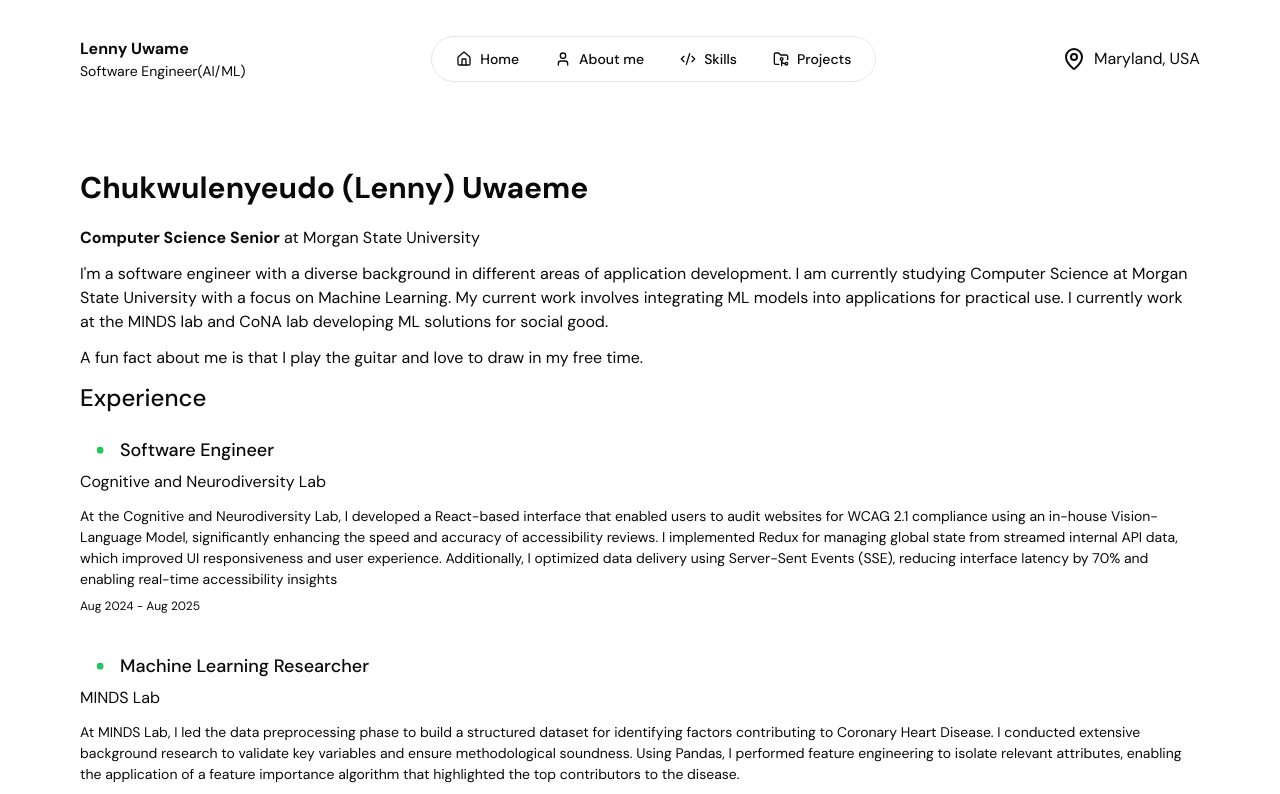
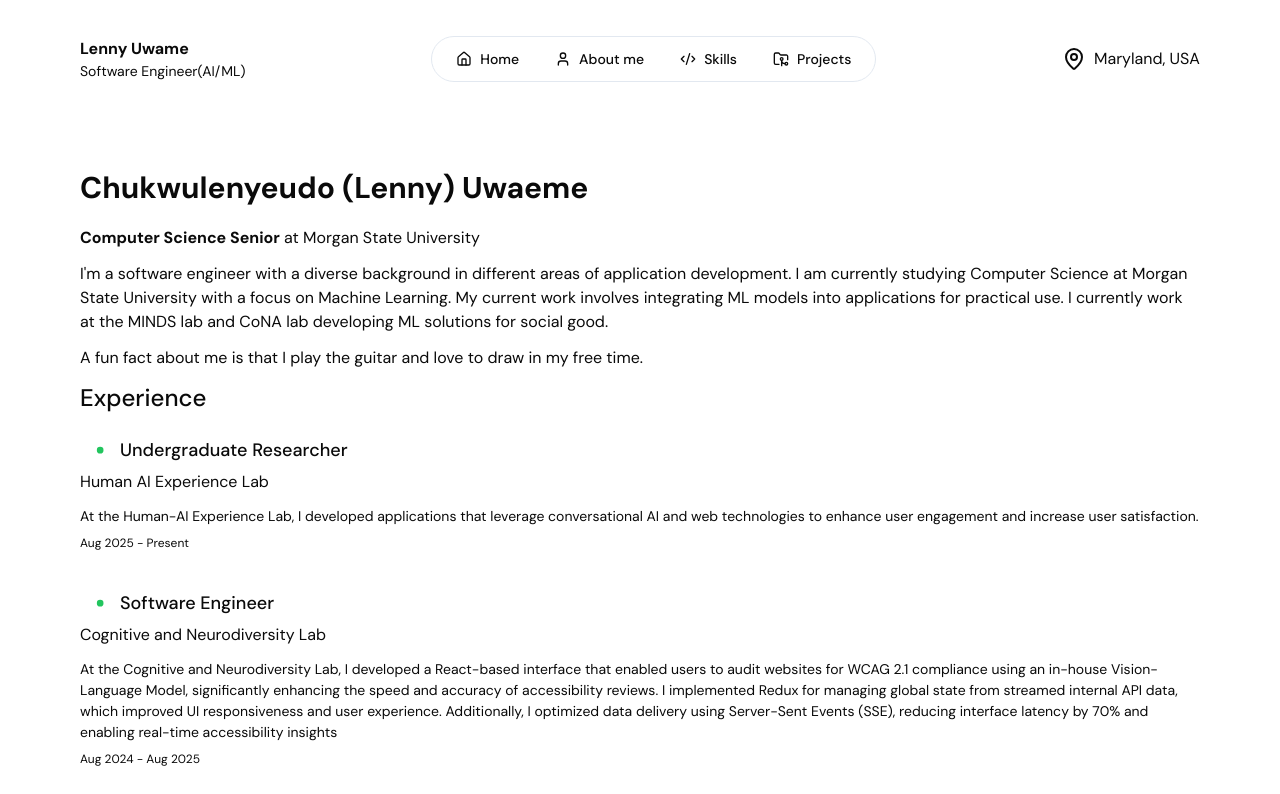
Before and after one commit to lennythecreator/Portfolio, a Next.js app: page /About in a window 1280 px wide. Shown: the top 794 px of the page. Built offline with nearby package versions, Linux system fonts and the light colour scheme.

Commit message:
updated exp

```diff
--- a/app/Projects/page.js
+++ b/app/Projects/page.js
@@ -2,6 +2,8 @@ import Navbar from '@/components/navbar'
 import React from 'react'
 import { Card, CardContent, CardDescription, CardFooter, CardHeader } from '@/components/ui/card'
 import { PROJECTS } from '@/constants/constants'
+import { Github } from 'lucide-react';
+
 export default function page() {
   return (
     <div className='h-full'>
@@ -13,7 +15,14 @@ export default function page() {
           <div className='flex flex-col gap-5 p-4'>
               {PROJECTS.map((proj,index)=>(
                 <Card key={index} className='proj-card'>
-                    <CardHeader className='py-6 font-medium'>{proj.name}</CardHeader>
+                    <CardHeader className=' flex py-6 font-medium'>
+                      <span className='flex'>
+                        <p>{proj.name}</p>
+                        <a href={proj.link} target='_blank' rel='noreferrer' className='ml-auto mr-6 p-2 rounded-full bg-blue-100 hover:bg-slate-200 transition-colors ease-in-out'>
+                          <Github className='text-zinc-800 hover:text-blue-600 transition-colors ease-in-out'/>
+                        </a>
+                      </span>
+                    </CardHeader>
                     <CardDescription className='flex gap-2 px-6 pb-6'>{proj.technologies.map((tech,index)=>(
                       <span key={index}>{tech}</span>
                     ))}</CardDescription>
--- a/constants/constants.js
+++ b/constants/constants.js
@@ -57,6 +57,13 @@ const TECHNICAL_SKILLS = {
 
 const EXPERIENCE = [
     {
+        title: "Undergraduate Researcher",
+        company:"Human AI Experience Lab",
+        location:"Baltimore, MD",
+        responsibilities:"At the Human-AI Experience Lab, I developed applications that leverage conversational AI and web technologies to enhance user engagement and increase user satisfaction.",
+        date:"Aug 2025 - Present"
+    },
+    {
         title:"Software Engineer",
         company:"Cognitive and Neurodiversity Lab",
         location:"Baltimore , MD",
@@ -90,18 +97,21 @@ const PROJECTS = [
     {
         name: "EcoFitz",
         technologies:["Next.js","Flask","AWS S3", "boto3","PostgreSQL"],
+        link:"https://github.com/lennythecreator/morganhacks2025",
         date:"April 2025",
         description:"EcoFit 3D is a web platform that empowers users to design sustainable fashion using intuitive 3D modeling tools and AI-powered personalization. Users can create original eco-friendly clothing, upload inspiration images, and explore a marketplace of community-generated designs. The platform integrates interactive 3D previews, a chat-based design assistant, and seamless user authentication, all built with Next.js, React, and a Python backend."
     },
     {
         name: "Sphinx AI",
         technologies:["Javascript, Next.js, GCP"],
+        link:"https://github.com/lennythecreator/Sphinx-AI",
         date:"October 2024",
         description:"Built a career advice assistant with the ability to offer career advice designed to help students navigate their careers and majors. It provides valuable information on various majors, careers, and the general job market as well as realtime salary data and resources like books and videos for users."
     },
     {
         name:"Chiron - AI Study Buddy",
         technologies:["JavaScript", "React", "AWS Transcribe","AWS S3", "Flask"],
+        link:"https://github.com/lennythecreator/Chiron---Morgan-Hack-AI",
         date:"October 2024",
         description:"Created an AI study buddy that generated transcripts of lectures enabling users to chat with the  assistant about any particular lecture. Utilized AWS Transcribe to give assistant the ability to generate quizzes, flashcards and podcasts from a lecture."
     },
@@ -121,6 +131,7 @@ const PROJECTS = [
     {
         name:"HealthVault",
         technologies:["JavaScript","React","Flask"],
+        link:"https://github.com/lennythecreator/HealthVaulth2",
         date: "May 2024",
         description: "A health community platform that enables users to ask and answer fitness-related questions, and includes a calorie calculator, a library of exercises, and a collection of recipes."
     }
--- a/package.json
+++ b/package.json
@@ -11,6 +11,7 @@
   "dependencies": {
     "@radix-ui/react-avatar": "^1.1.1",
     "@radix-ui/react-slot": "^1.1.0",
+    "@radix-ui/react-tooltip": "^1.2.8",
     "class-variance-authority": "^0.7.0",
     "clsx": "^2.1.1",
     "embla-carousel-react": "^8.3.0",
```
Also changed, not shown: 1 other file (tests, documents, lock files or other folders).
